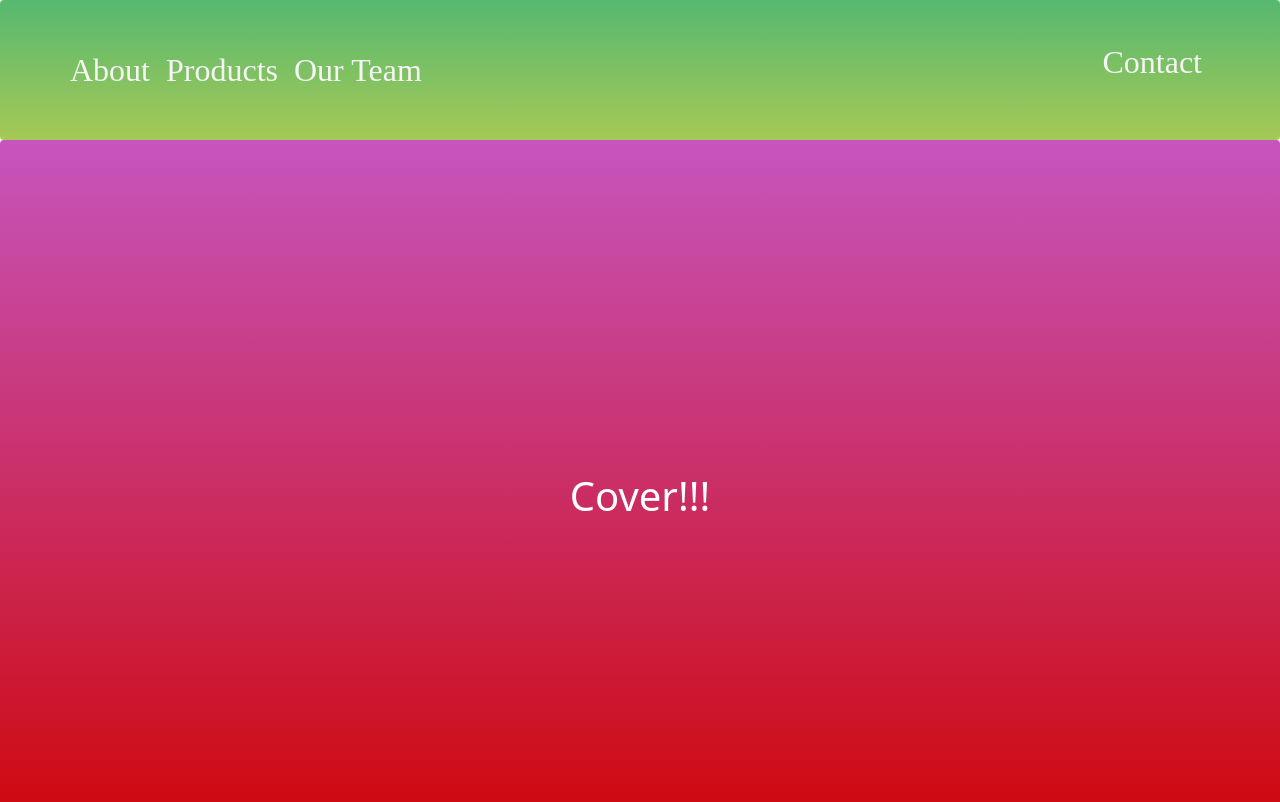
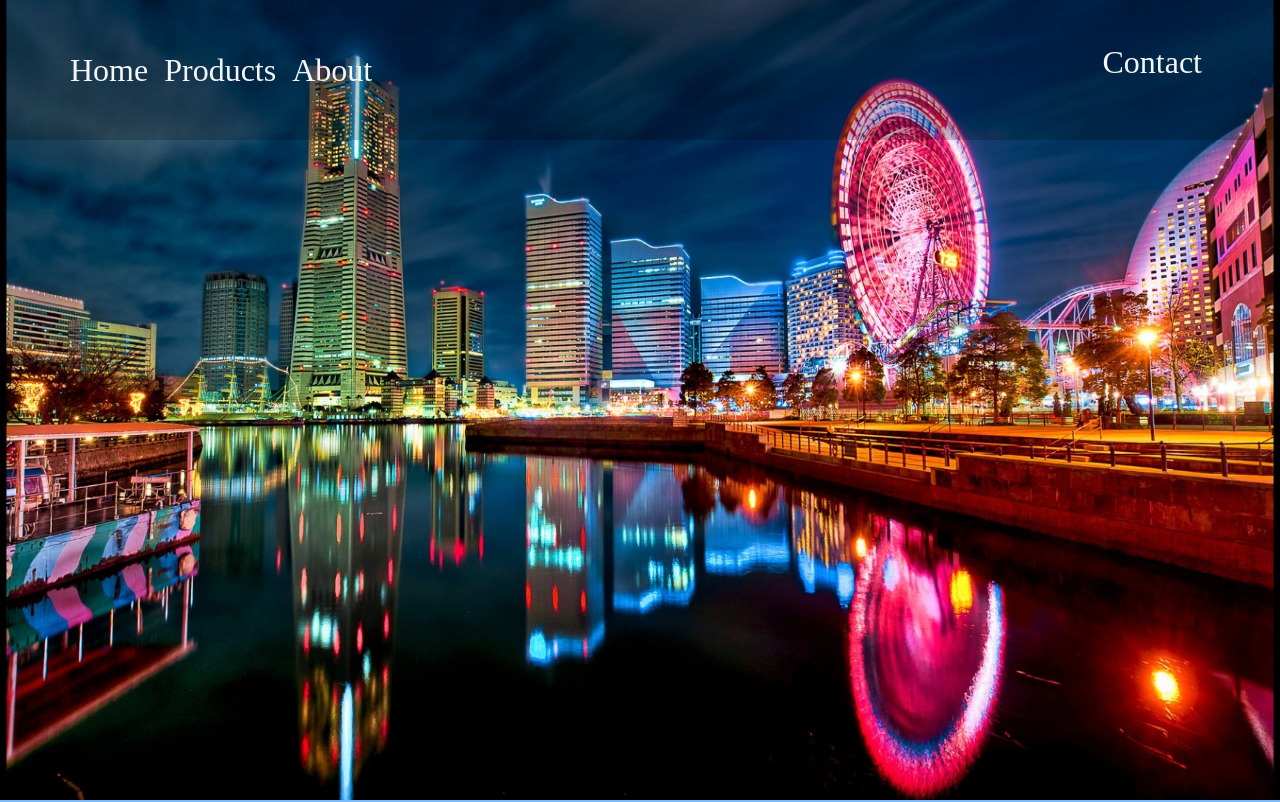
Before and after one commit to JohnDMurphy/css-landing-page, a plain HTML site: page index.html in a window 1280 px wide. Shown: the top 802 px of the page. Drawn offline with Linux system fonts and the light colour scheme.

Commit message:
Update landing page cover for desktop and mobile / update readme

```diff
--- a/index.html
+++ b/index.html
@@ -4,7 +4,7 @@
   <meta charset="UTF-8">
   <meta http-equiv="X-UA-Compatible" content="IE=edge">
   <meta name="viewport" content="width=device-width, initial-scale=1.0">
-  <title>Layout Master</title>
+  <title>Mock Landing Page</title>
   <link rel="stylesheet" href="libs/bootstrapCSS/bootstrap.css">
   <link rel="stylesheet" type="text/css" href="src/style.css">
  <link rel="stylesheet" href="src/mystyle.css">
@@ -19,13 +19,13 @@
       <div class="collapse navbar-collapse" id="navbarSupportedContent">
         <ul class="navbar-nav me-auto mb-2 mb-lg-0">
           <li class="nav-item">
-            <a class="nav-link" aria-current="page" href="#">About</a>
+            <a class="nav-link" aria-current="page" href="#">Home</a>
           </li>
           <li class="nav-item">
             <a class="nav-link" href="#">Products</a>
           </li>
           <li class="nav-item">
-            <a class="nav-link">Our Team</a>
+            <a class="nav-link">About</a>
           </li>
         </ul>
         <p class="nav-link">Contact</p>
@@ -33,7 +33,7 @@
     </div>
   </nav>
   <div class="container">
-    <div class="zone red"><h1>Cover!!!</h1></div>
+    <div class="zone red" id="cover"><img id="desk-img" src="src/images/City-Lights-HD-Wallpaper-Background-Image-1920x1080-ID-.jpg" alt="japanese night city"></div>
     <div class="zone blue" id="portfolio">
       <span class="grid-img"><img src="src/images/files_2.png" alt="project"></span>
       <span class="grid-img"><img src="src/images/data_storage_2_2.png" alt="project"></span>
--- a/src/mystyle.css
+++ b/src/mystyle.css
@@ -45,10 +45,11 @@ body {
 }
 
 .red {
-  height: 90vh;
+  height: 100vh;
   display: flex;
   justify-content: center;
   align-items: center;
+  padding: 0;
 }
 
 .blue {
@@ -89,3 +90,24 @@ img {
   justify-content: center;
   color: blueviolet;
 }
+
+#desk-img {
+  width: 100vw;
+  height: 100vh;
+  margin: 0;
+  padding: 0;
+}
+
+@media only screen and (max-width: 985px) {
+  #cover {
+    margin: 0;
+    background-image: url(images/mobile-image.jpg);
+    background-repeat: no-repeat;
+    background-position: center;
+    background-size: cover;
+  }
+
+  #desk-img {
+    display: none;
+  }
+}
--- a/src/style.css
+++ b/src/style.css
@@ -1,71 +1,129 @@
 .zone {
-    padding:30px 50px;
-    margin:40px 60px;
-    cursor:pointer;
-    display:inline-block;
-    color:#FFF;
-    font-size:2em;
-    border-radius:4px;
-    border:1px solid #bbb;
-    transition: all 0.3s linear;
+  padding: 30px 50px;
+  margin: 40px 60px;
+  cursor: pointer;
+  display: inline-block;
+  color: #fff;
+  font-size: 2em;
+  border: 1px solid #bbb;
+  transition: all 0.3s linear;
 }
 
 .zone:hover {
-    -webkit-box-shadow:rgba(0,0,0,0.8) 0px 5px 15px, inset rgba(0,0,0,0.15) 0px -10px 20px;
-    -moz-box-shadow:rgba(0,0,0,0.8) 0px 5px 15px, inset rgba(0,0,0,0.15) 0px -10px 20px;
-    -o-box-shadow:rgba(0,0,0,0.8) 0px 5px 15px, inset rgba(0,0,0,0.15) 0px -10px 20px;
-    box-shadow:rgba(0,0,0,0.8) 0px 5px 15px, inset rgba(0,0,0,0.15) 0px -10px 20px;
+  -webkit-box-shadow: rgba(0, 0, 0, 0.8) 0px 5px 15px,
+    inset rgba(0, 0, 0, 0.15) 0px -10px 20px;
+  -moz-box-shadow: rgba(0, 0, 0, 0.8) 0px 5px 15px,
+    inset rgba(0, 0, 0, 0.15) 0px -10px 20px;
+  -o-box-shadow: rgba(0, 0, 0, 0.8) 0px 5px 15px,
+    inset rgba(0, 0, 0, 0.15) 0px -10px 20px;
+  box-shadow: rgba(0, 0, 0, 0.8) 0px 5px 15px,
+    inset rgba(0, 0, 0, 0.15) 0px -10px 20px;
 }
 
 /*https://paulund.co.uk/how-to-create-shiny-css-buttons*/
 /***********************************************************************
  *  Green Background
  **********************************************************************/
-.green{
-    background: #56B870; /* Old browsers */
-    background: -moz-linear-gradient(top, #56B870 0%, #a5c956 100%); /* FF3.6+ */
-    background: -webkit-gradient(linear, left top, left bottom, color-stop(0%,#56B870), color-stop(100%,#a5c956)); /* Chrome,Safari4+ */
-    background: -webkit-linear-gradient(top, #56B870 0%,#a5c956 100%); /* Chrome10+,Safari5.1+ */
-    background: -o-linear-gradient(top, #56B870 0%,#a5c956 100%); /* Opera 11.10+ */
-    background: -ms-linear-gradient(top, #56B870 0%,#a5c956 100%); /* IE10+ */
-    background: linear-gradient(top, #56B870 0%,#a5c956 100%); /* W3C */
+.green {
+  position: absolute;
+  background: rgba(0, 0, 0, 0.2); /* Old browsers */
 }
 
 /***********************************************************************
  *  Red Background
  **********************************************************************/
-.red{
-    background: #C655BE; /* Old browsers */
-    background: -moz-linear-gradient(top, #C655BE 0%, #cf0404 100%); /* FF3.6+ */
-    background: -webkit-gradient(linear, left top, left bottom, color-stop(0%,#C655BE), color-stop(100%,#cf0404)); /* Chrome,Safari4+ */
-    background: -webkit-linear-gradient(top, #C655BE 0%,#cf0404 100%); /* Chrome10+,Safari5.1+ */
-    background: -o-linear-gradient(top, #C655BE 0%,#cf0404 100%); /* Opera 11.10+ */
-    background: -ms-linear-gradient(top, #C655BE 0%,#cf0404 100%); /* IE10+ */
-    background: linear-gradient(top, #C655BE 0%,#cf0404 100%); /* W3C */
+.red {
+  background: #c655be; /* Old browsers */
+  background: -moz-linear-gradient(top, #c655be 0%, #cf0404 100%); /* FF3.6+ */
+  background: -webkit-gradient(
+    linear,
+    left top,
+    left bottom,
+    color-stop(0%, #c655be),
+    color-stop(100%, #cf0404)
+  ); /* Chrome,Safari4+ */
+  background: -webkit-linear-gradient(
+    top,
+    #c655be 0%,
+    #cf0404 100%
+  ); /* Chrome10+,Safari5.1+ */
+  background: -o-linear-gradient(
+    top,
+    #c655be 0%,
+    #cf0404 100%
+  ); /* Opera 11.10+ */
+  background: -ms-linear-gradient(top, #c655be 0%, #cf0404 100%); /* IE10+ */
+  background: linear-gradient(top, #c655be 0%, #cf0404 100%); /* W3C */
 }
 
 /***********************************************************************
  *  Yellow Background
  **********************************************************************/
-.yellow{
-    background: #F3AAAA; /* Old browsers */
-    background: -moz-linear-gradient(top, #F3AAAA 0%, #febf04 100%); /* FF3.6+ */
-    background: -webkit-gradient(linear, left top, left bottom, color-stop(0%,#F3AAAA), color-stop(100%,#febf04)); /* Chrome,Safari4+ */
-    background: -webkit-linear-gradient(top, #F3AAAA 0%,#febf04 100%); /* Chrome10+,Safari5.1+ */
-    background: -o-linear-gradient(top, #F3AAAA 0%,#febf04 100%); /* Opera 11.10+ */
-    background: -ms-linear-gradient(top, #F3AAAA 0%,#febf04 100%); /* IE10+ */
-    background: linear-gradient(top, #F3AAAA 0%,#febf04 100%); /* W3C */
+.yellow {
+  background: #f3aaaa; /* Old browsers */
+  background: -moz-linear-gradient(top, #f3aaaa 0%, #febf04 100%); /* FF3.6+ */
+  background: -webkit-gradient(
+    linear,
+    left top,
+    left bottom,
+    color-stop(0%, #f3aaaa),
+    color-stop(100%, #febf04)
+  ); /* Chrome,Safari4+ */
+  background: -webkit-linear-gradient(
+    top,
+    #f3aaaa 0%,
+    #febf04 100%
+  ); /* Chrome10+,Safari5.1+ */
+  background: -o-linear-gradient(
+    top,
+    #f3aaaa 0%,
+    #febf04 100%
+  ); /* Opera 11.10+ */
+  background: -ms-linear-gradient(top, #f3aaaa 0%, #febf04 100%); /* IE10+ */
+  background: linear-gradient(top, #f3aaaa 0%, #febf04 100%); /* W3C */
 }
 
 /***********************************************************************
  *  Blue Background
  **********************************************************************/
-.blue{
-    background: #7abcff; /* Old browsers */
-    background: -moz-linear-gradient(top, #7abcff 0%, #60abf8 44%, #4096ee 100%); /* FF3.6+ */
-    background: -webkit-gradient(linear, left top, left bottom, color-stop(0%,#7abcff), color-stop(44%,#60abf8), color-stop(100%,#4096ee)); /* Chrome,Safari4+ */
-    background: -webkit-linear-gradient(top, #7abcff 0%,#60abf8 44%,#4096ee 100%); /* Chrome10+,Safari5.1+ */
-    background: -o-linear-gradient(top, #7abcff 0%,#60abf8 44%,#4096ee 100%); /* Opera 11.10+ */
-    background: -ms-linear-gradient(top, #7abcff 0%,#60abf8 44%,#4096ee 100%); /* IE10+ */
-    background: linear-gradient(top, #7abcff 0%,#60abf8 44%,#4096ee 100%); /* W3C */
+.blue {
+  background: #7abcff; /* Old browsers */
+  background: -moz-linear-gradient(
+    top,
+    #7abcff 0%,
+    #60abf8 44%,
+    #4096ee 100%
+  ); /* FF3.6+ */
+  background: -webkit-gradient(
+    linear,
+    left top,
+    left bottom,
+    color-stop(0%, #7abcff),
+    color-stop(44%, #60abf8),
+    color-stop(100%, #4096ee)
+  ); /* Chrome,Safari4+ */
+  background: -webkit-linear-gradient(
+    top,
+    #7abcff 0%,
+    #60abf8 44%,
+    #4096ee 100%
+  ); /* Chrome10+,Safari5.1+ */
+  background: -o-linear-gradient(
+    top,
+    #7abcff 0%,
+    #60abf8 44%,
+    #4096ee 100%
+  ); /* Opera 11.10+ */
+  background: -ms-linear-gradient(
+    top,
+    #7abcff 0%,
+    #60abf8 44%,
+    #4096ee 100%
+  ); /* IE10+ */
+  background: linear-gradient(
+    top,
+    #7abcff 0%,
+    #60abf8 44%,
+    #4096ee 100%
+  ); /* W3C */
 }
```
Also changed, not shown: src/images/City-Lights-HD-Wallpaper-Background-Image-1920x1080-ID-.jpg (added), src/images/mobile-image.jpg (added), src/screenshot/h-mob-view.png (added), src/screenshot/p-mob-view.png (added), 2 other files.
